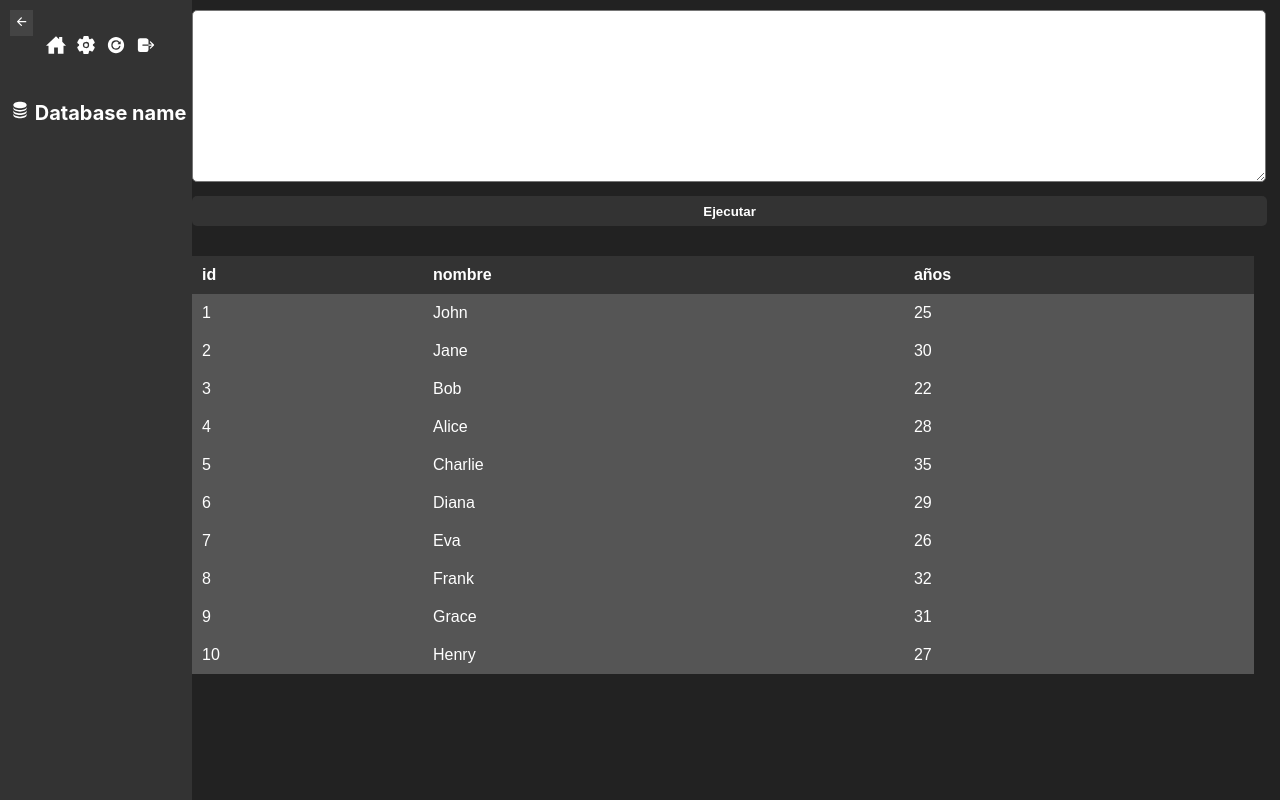
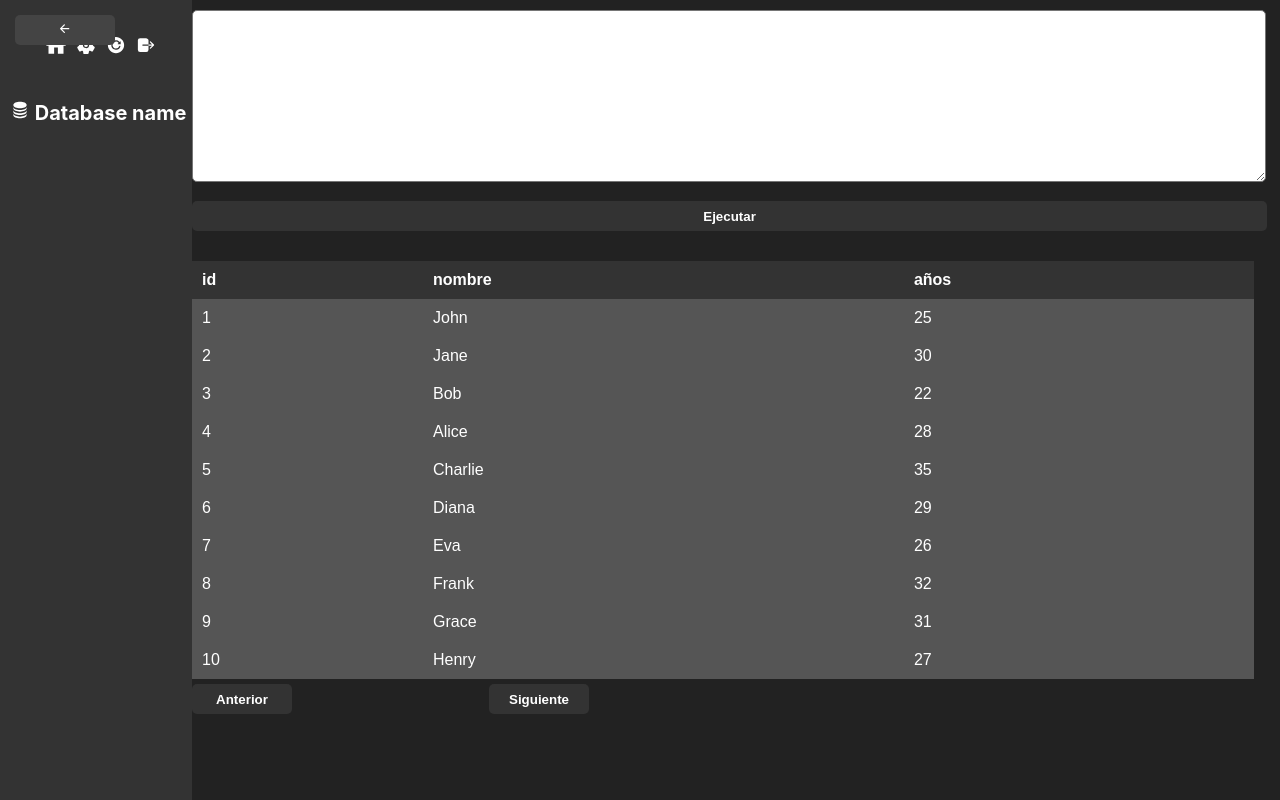
Before and after one commit to dantrixxheron/proyecto-bd, a React (Create React App) app: page / in a window 1280 px wide. Built offline with nearby package versions, Linux system fonts and the light colour scheme.

Commit message:
Botones y visualizacion / desplazamiento de tablas

```diff
--- a/src/components/Home.tsx
+++ b/src/components/Home.tsx
@@ -23,6 +23,16 @@ const Home = () => {
     { id: 8, nombre: 'Frank', años: 32 },
     { id: 9, nombre: 'Grace', años: 31 },
     { id: 10, nombre: 'Henry', años: 27 },
+    { id: 11, nombre: 'Michael', años: 20 },
+    { id: 12, nombre: 'Jane', años: 30 },
+    { id: 13, nombre: 'Marylin', años: 22 },
+    { id: 14, nombre: 'Alice', años: 28 },
+    { id: 15, nombre: 'Caroline', años: 35 },
+    { id: 16, nombre: 'Diane', años: 29 },
+    { id: 17, nombre: 'Sofia', años: 22 },
+    { id: 18, nombre: 'Zoe', años: 28 },
+    { id: 19, nombre: 'Charlie', años: 35 },
+    { id: 20, nombre: 'Charlott', años: 29 },
   ];
 
 
--- a/src/components/Table.tsx
+++ b/src/components/Table.tsx
@@ -1,4 +1,4 @@
-import React from 'react';
+import React, { useState } from 'react';
 import './css/table.css';
 
 interface TableProps {
@@ -7,15 +7,37 @@ interface TableProps {
 }
 
 const Table: React.FC<TableProps> = ({ data, isOpen }) => {
+  const [currentPage, setCurrentPage] = useState(1);
+  const itemsPerPage = 10;
+
   if (data.length === 0) {
-    return <div className={`null ${(isOpen)? 'open': 'closed'}`}>No hay datos disponibles.</div>;
+    return <div className={`null ${(isOpen) ? 'open' : 'closed'}`}>No hay datos disponibles.</div>;
   }
 
   const headers = Object.keys(data[0]);
 
+  // Calcular el rango de elementos a mostrar en la tabla (10)
+  const indexOfLastItem = currentPage * itemsPerPage;
+  const indexOfFirstItem = indexOfLastItem - itemsPerPage;
+  const currentItems = data.slice(indexOfFirstItem, indexOfLastItem);
+
+  // Calcular el número total de páginas (tablas)
+  const totalPages = Math.ceil(data.length / itemsPerPage);
+
+  // Avanzar a la siguiente página
+  const nextPage = () => {
+    setCurrentPage((prevPage) => Math.min(prevPage + 1, totalPages));
+  };
+
+  // Retroceder a la página anterior
+  const prevPage = () => {
+    setCurrentPage((prevPage) => Math.max(prevPage - 1, 1));
+  };
+
+  // Renderizar la tabla
   return (
     <div>
-    <table className={`table ${(isOpen)? 'open': 'closed'}`}>
+      <table className={`table ${(isOpen) ? 'open' : 'closed'}`}>
         <thead>
           <tr>
             {headers.map((header) => (
@@ -24,7 +46,7 @@ const Table: React.FC<TableProps> = ({ data, isOpen }) => {
           </tr>
         </thead>
         <tbody>
-        {data.map((row, index) => (
+          {currentItems.map((row, index) => (
             <tr key={index}>
               {headers.map((header) => (
                 <td key={header}>{row[header]}</td>
@@ -34,12 +56,12 @@ const Table: React.FC<TableProps> = ({ data, isOpen }) => {
         </tbody>
       </table>
 
-    //PENDIENTE
       <div>
         {/* Botón para ir a la página anterior */}
-        <button>Anterior</button>
+        <button className={`button ${(isOpen) ? 'open' : 'closed'}`} onClick={prevPage} disabled={currentPage === 1}> Anterior </button>
+
         {/* Botón para ir a la página siguiente */}
-        <button>Siguiente</button>
+        <button className={`button ${(isOpen) ? 'open' : 'closed'}`} onClick={nextPage} disabled={currentPage === totalPages}> Siguiente</button>
       </div>
     </div>
   );
--- a/src/components/css/table.css
+++ b/src/components/css/table.css
@@ -50,3 +50,30 @@ table tr:nth-child(even) {
     font-family: Arial, sans-serif;
     color: #fff;
 }
+
+/* Botones */
+button {
+    width: 100px;
+    height: 30px;
+    border-radius: 5px;
+    border: none;
+    margin: 5px;
+    background-color: #333;
+    color: #fff;
+    font-weight: bold;
+    cursor: pointer;
+    position: relative;
+    z-index: 1;
+  }
+
+button:hover {
+    background-color: #444;
+  }
+
+.button.open {
+    margin-left: 15%;
+  }
+
+.button.closed {
+    margin-left: 5vh;
+  }
```
Lines whose indentation alone changed are shown as unchanged.
